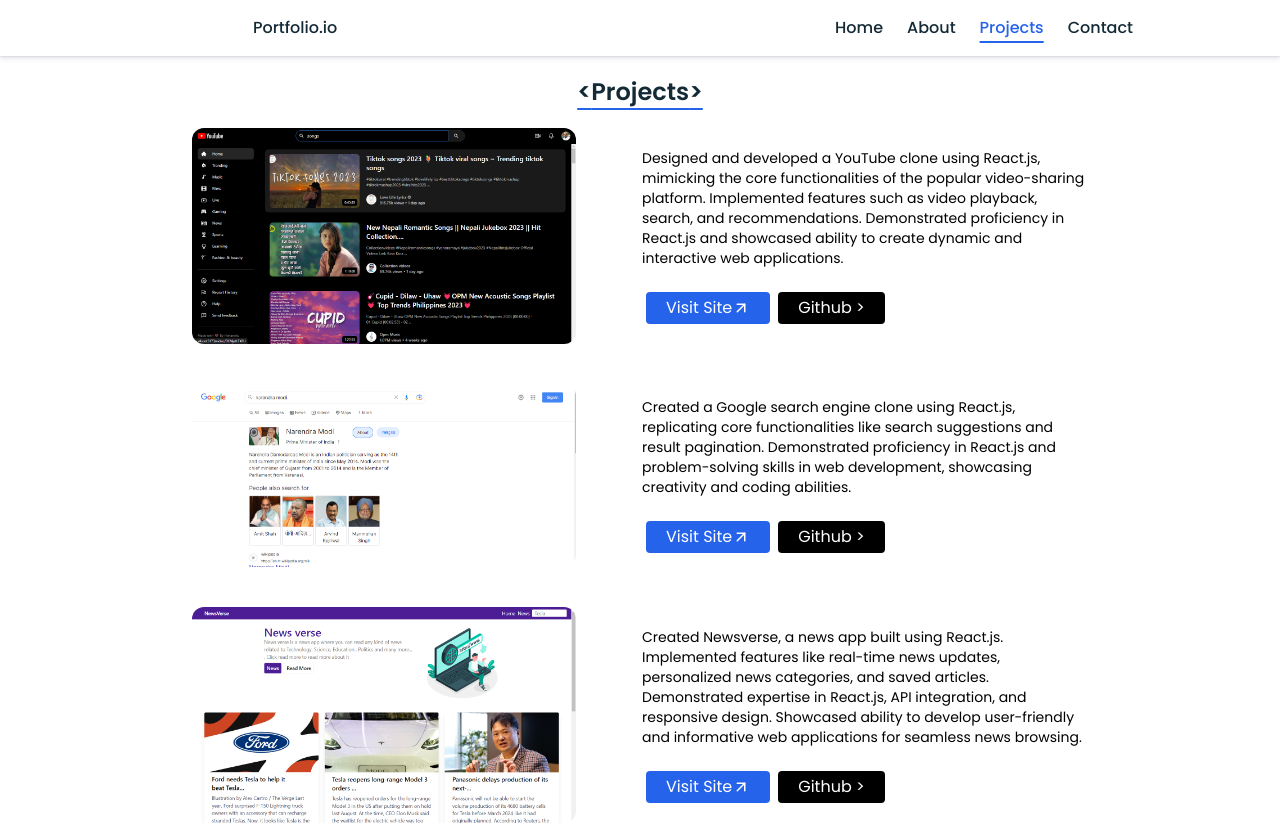
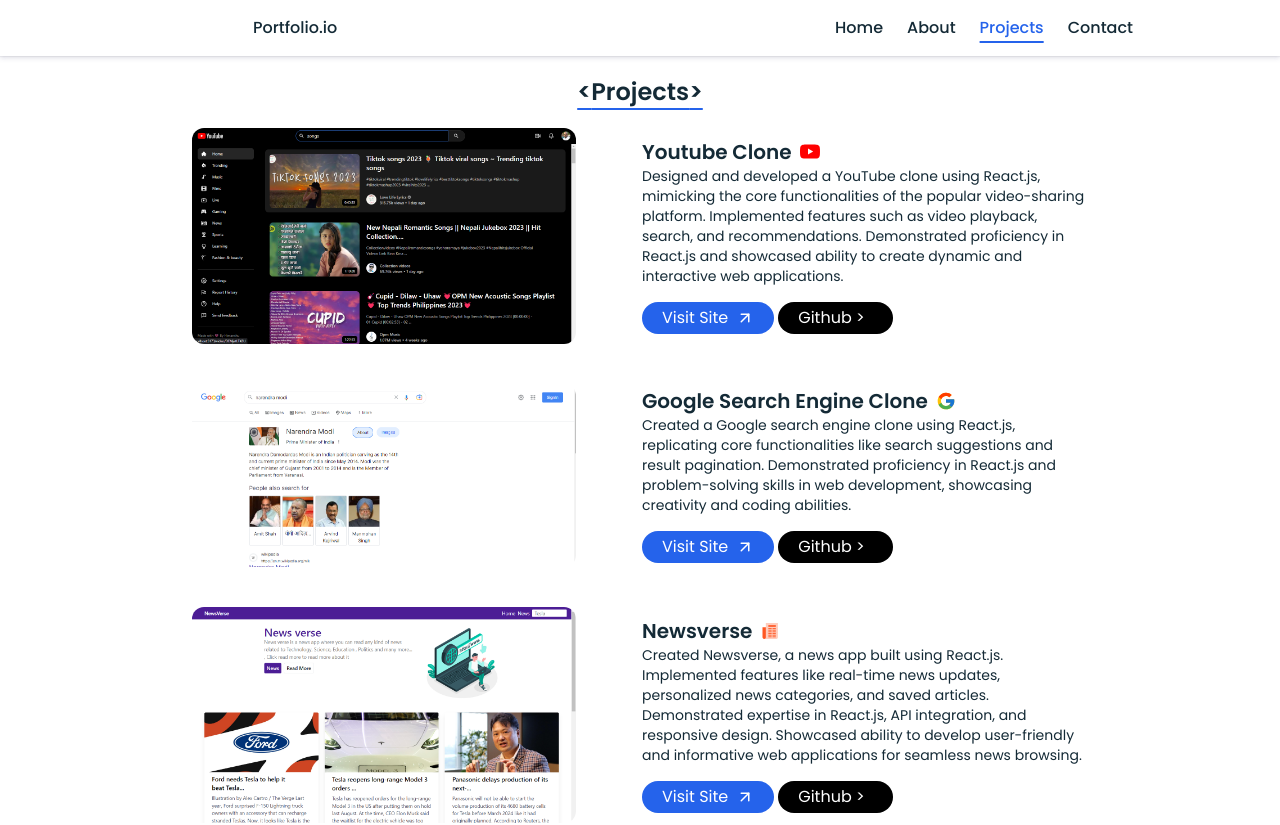
Before and after one commit to Himanshu-0981/my-portfolio, a React (Vite) app: page /projects in a window 1280 px wide. Shown: the top 825 px of the page. Built offline with nearby package versions, Linux system fonts and the light colour scheme.

Commit message:
Project Section and Home Page design

```diff
--- a/src/components/Button.jsx
+++ b/src/components/Button.jsx
@@ -1,14 +1,21 @@
-const Button = ({ title, bg, handleClick, icon, width, flex, hover }) => {
+const Button = ({
+  title,
+  bg,
+  handleClick,
+  icon,
+  width,
+  flex,
+  hover,
+  others,
+}) => {
   return (
     <>
       <button
-        className={`text-white ${bg} ${width} ${flex} ${
-          "hover:" + hover
-        } pt-1 pb-1 pr-5 pl-5 mt-6 mr-1 ml-1 rounded font-normal text-base  transition-all`}
+        className={`text-white ${bg} ${width} ${flex} ${`hover:${hover}`} ${others} pt-1 pb-1 pr-5 pl-5  rounded-full font-normal text-base  transition-all`}
         onClick={handleClick}
       >
-        {title}
-        {icon}
+        <section>{title}</section>
+        <section className="ml-2">{icon}</section>
       </button>
     </>
   );
--- a/src/components/ContactForm.jsx
+++ b/src/components/ContactForm.jsx
@@ -1,4 +1,3 @@
-
 import Button from "../components/Button";
 
 const ContactForm = () => {
@@ -7,26 +6,52 @@
       <div>
         <form className="space-y-4 text-black mt-5 pr-6 pl-6">
           <div>
-                        <label className="block mb-1 text-sm font-medium ">Your Name*</label>
-                        <input type="text" className=" bg-white text-black border text-sm rounded-lg block w-full p-2.5 border-gray-400 " placeholder="Marvin Allen" required />
+            <label className="block mb-1 text-sm font-medium ">
+              Your Name*
+            </label>
+            <input
+              type="text"
+              className=" bg-white text-black border text-sm rounded-lg block w-full p-2.5 border-gray-400 "
+              placeholder="Marvin Allen"
+              required
+            />
           </div>
           <div>
-                        <label className="block mb-1 text-sm font-medium  ">Your Email*</label>
-                        <input type="email" className=" bg-white text-black border text-sm rounded-lg block w-full p-2.5 border-gray-400" placeholder="marvinallen@gmail.com" required />
+            <label className="block mb-1 text-sm font-medium  ">
+              Your Email*
+            </label>
+            <input
+              type="email"
+              className=" bg-white text-black border text-sm rounded-lg block w-full p-2.5 border-gray-400"
+              placeholder="marvinallen@gmail.com"
+              required
+            />
           </div>
           <div>
             <label className="block mb-1 text-sm font-medium  ">Subject*</label>
-                        <input type="text" className=" bg-white text-black border text-sm rounded-lg  block w-full p-2.5 border-gray-400" placeholder="subject" required />
+            <input
+              type="text"
+              className=" bg-white text-black border text-sm rounded-lg  block w-full p-2.5 border-gray-400"
+              placeholder="subject"
+              required
+            />
           </div>
           <div className="sm:col-span-2">
-                        <label className="block mb-1 text-sm font-medium">Your message</label>
-                        <textarea id="message" rows="6" className="block p-2.5 w-full text-sm text-black rounded-lg shadow-sm border border-gray-400" placeholder="Leave a comment..."></textarea>
+            <label className="block mb-1 text-sm font-medium">
+              Your message
+            </label>
+            <textarea
+              id="message"
+              rows="6"
+              className="block p-2.5 w-full text-sm text-black rounded-lg shadow-sm border border-gray-400"
+              placeholder="Leave a comment..."
+            ></textarea>
           </div>
-                    <Button title='submit' bg='bg-blue-600' />
+          <Button title="submit" bg="bg-blue-600" hover={"bg-blue-500"} />
         </form>
       </div>
     </>
-    )
-}
+  );
+};
 
 export default ContactForm;
--- a/src/components/ProjectCard.jsx
+++ b/src/components/ProjectCard.jsx
@@ -1,5 +1,4 @@
 import { FiArrowUpRight } from "react-icons/fi";
-import { AiFillGithub } from "react-icons/ai";
 
 import Button from "./Button";
 
@@ -8,7 +7,11 @@
     <div className="max-w-4xl grid grid-cols-2 gap-1 items-center mb-10">
       <img src={poster} alt="img" className="w-96 object-cover rounded-xl" />
       <div>
-        <p className="text-sm">{paragraph}</p>
+        <div className="text-xl font-semibold flex items-center space-x-2">
+          <h1 className="text-[#142a36]">{title}</h1>
+          <section>{icon}</section>
+        </div>
+        <p className="text-sm text-[#142a36]">{paragraph}</p>
         <div className="flex ">
           <Button
             title={"Visit Site"}
@@ -16,11 +19,13 @@
             hover={"bg-blue-500"}
             flex={"flex flex-center items-center"}
             icon={<FiArrowUpRight size={18} />}
+            others={"mr-1 mt-4"}
           />
           <Button
             title={"Github  > "}
             bg={"bg-black"}
             flex={"flex flex-center items-center"}
+            others={"mt-4"}
           />
         </div>
       </div>
--- a/src/pages/Contact.jsx
+++ b/src/pages/Contact.jsx
@@ -1,7 +1,5 @@
 import React from "react";
-import TopHeading from "../components/TopHeading";
 import contactImg from "../assets/about_me.jpg";
-import { FaLinkedin, FaTwitter, FaGithub } from "react-icons/fa";
 import ContactForm from "../components/ContactForm";
 
 const Contact = () => {
--- a/src/pages/Home.jsx
+++ b/src/pages/Home.jsx
@@ -1,8 +1,15 @@
 import React from "react";
+import { NavLink, useNavigate } from "react-router-dom";
+import {
+  BsArrowRightShort,
+  BsGithub,
+  BsInstagram,
+  BsTwitter,
+} from "react-icons/bs";
+import { AiFillLinkedin } from "react-icons/ai";
+
 import mainImg from "../assets/main_img.png";
-import { useNavigate } from "react-router-dom";
 import Button from "../components/Button";
-// import Img from '../components/Img';
 
 const Home = () => {
   const navigate = useNavigate();
@@ -21,12 +28,39 @@
           </span>
         </div>
         <div className="mt-3 ">Full stack Developer.</div>
+        <section className="flex items-center">
           <Button
             title="contact"
+            icon={<BsArrowRightShort />}
+            flex={"flex items-center"}
             bg="bg-blue-600"
             hover={"bg-blue-500"}
+            others={"mt-3"}
+            width={"w-1/3"}
             handleClick={gotoPage}
           />
+          <section className="flex space-x-2 ml-4 text-xl mt-3 cursor-pointer">
+            <BsGithub
+              onClick={() =>
+                navigate(window.open("https://github.com/Himanshu-0981"))
+              }
+            />
+            <BsTwitter
+              color="#2563eb"
+              onClick={() =>
+                navigate(window.open("https://twitter.com/marvinn0001"))
+              }
+            />
+            <AiFillLinkedin
+              color="#0077b5"
+              onClick={() =>
+                navigate(
+                  window.open("https://www.linkedin.com/in/himanshu0001/")
+                )
+              }
+            />
+          </section>
+        </section>
       </div>
       <div className="hidden sm:block sm:ml-14 bg-blue-600 rounded-3xl">
         <img src={mainImg} alt="img" className="h-72 " />
--- a/src/pages/Projects.jsx
+++ b/src/pages/Projects.jsx
@@ -1,4 +1,8 @@
 import React from "react";
+import { BsYoutube } from "react-icons/bs";
+import { FcGoogle, FcNews } from "react-icons/fc";
+import { MdMovie } from "react-icons/md";
+
 import ProjectCards from "../components/ProjectCard";
 import TopHeading from "../components/TopHeading";
 import projectGoogle from "../assets/google.png";
@@ -13,28 +17,32 @@
       <main className="mt-5 flex  justify-center">
         <div className="flex flex-col max-w-6xl ">
           <ProjectCards
-            title={"btn"}
+            title={"Youtube Clone"}
+            icon={<BsYoutube color="red" />}
             poster={projectYoutube}
             paragraph={
               "Designed and developed a YouTube clone using React.js, mimicking the core functionalities of the popular video-sharing platform. Implemented features such as video playback, search, and recommendations. Demonstrated proficiency in React.js and showcased ability to create dynamic and interactive web applications."
             }
           />
           <ProjectCards
-            title={"Visit Site"}
+            title={"Google Search Engine Clone"}
+            icon={<FcGoogle />}
             poster={projectGoogle}
             paragraph={
               "Created a Google search engine clone using React.js, replicating core functionalities like search suggestions and result pagination. Demonstrated proficiency in React.js and problem-solving skills in web development, showcasing creativity and coding abilities."
             }
           />
           <ProjectCards
-            title={"btn"}
+            title={"Newsverse"}
+            icon={<FcNews />}
             poster={projectNewsVerse}
             paragraph={
               "Created Newsverse, a news app built using React.js. Implemented features like real-time news updates, personalized news categories, and saved articles. Demonstrated expertise in React.js, API integration, and responsive design. Showcased ability to develop user-friendly and informative web applications for seamless news browsing."
             }
           />
           <ProjectCards
-            title={"btn"}
+            title={"Movie App"}
+            icon={<MdMovie color="orange" />}
             poster={projectMovie}
             paragraph={
               "Developed a movie search app using React.js, enabling users to search for movies, view details, and manage favorites. Utilized React's components and state management to create a user-friendly and responsive interface. Demonstrated proficiency in React.js and ability to develop functional and interactive web applications."
```
Lines whose indentation alone changed are shown as unchanged.
